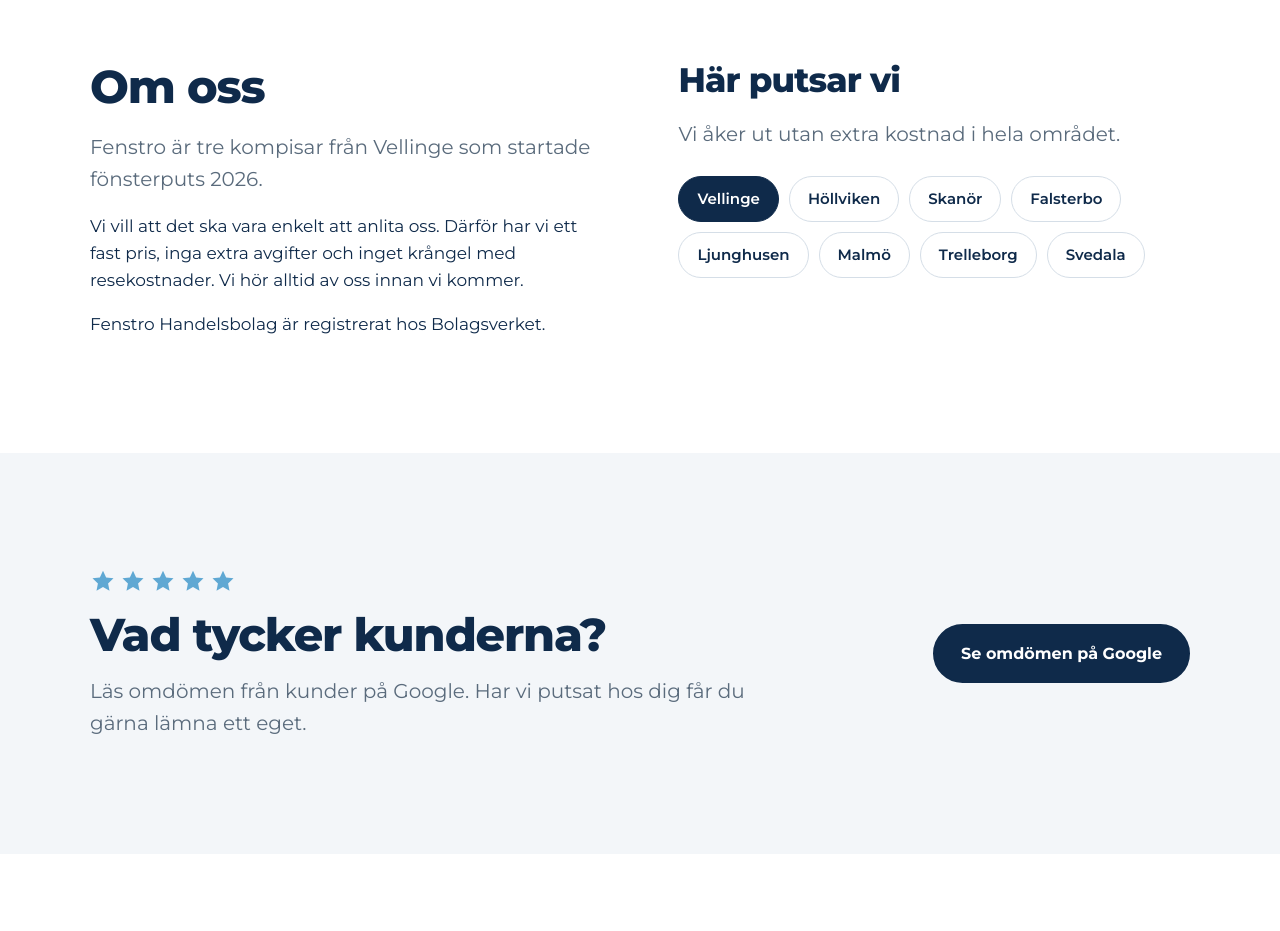
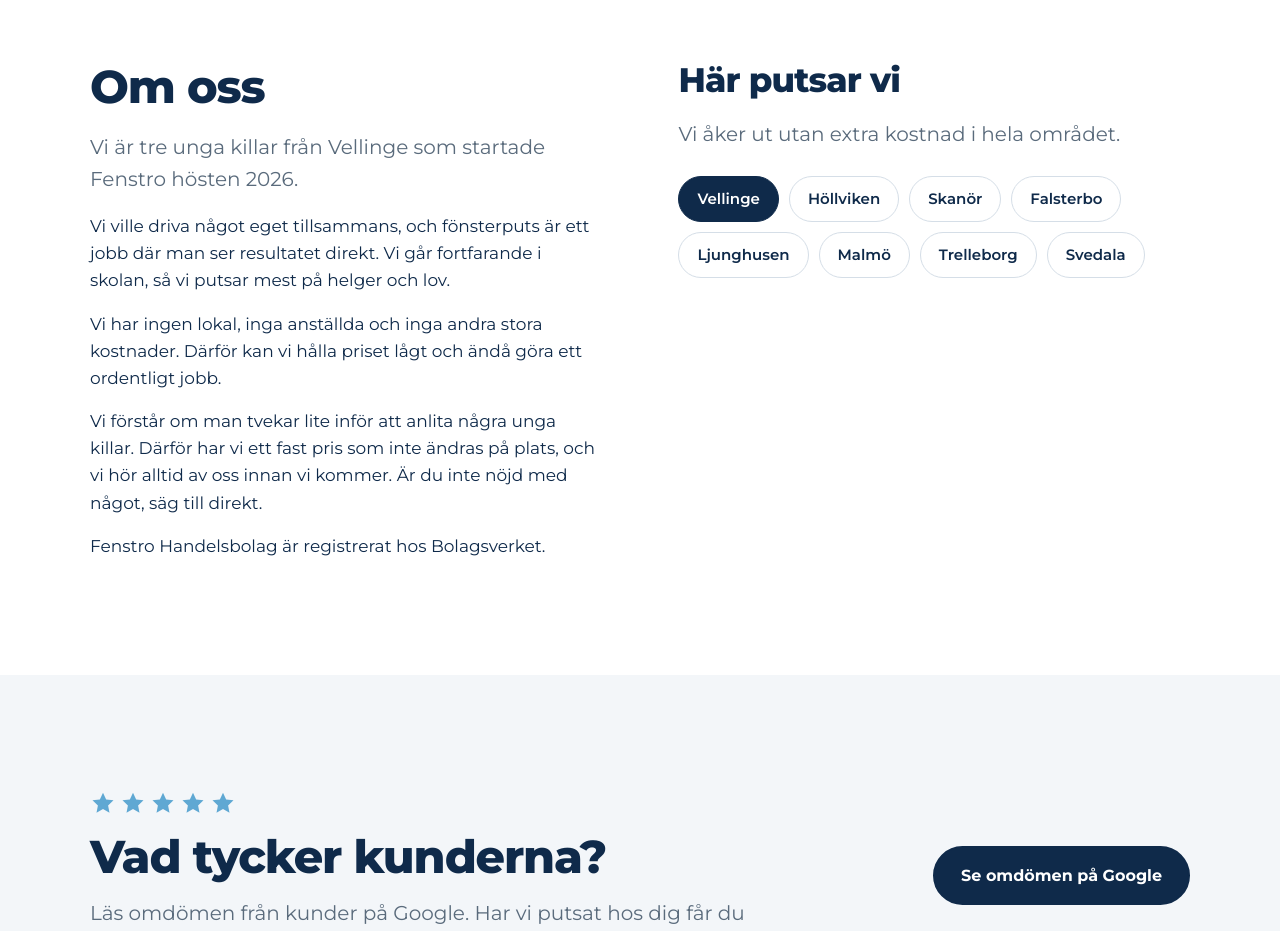
Before and after one commit to FenstroFonster/fenstro, a plain HTML site: page index.html in a window 1280 px wide. Shown: the part 5320-6251 px from the top of the page. Drawn offline with Linux system fonts and the light colour scheme.

Commit message:
Mer personlig text under Om oss
Co-Authored-By: Claude Opus 5.5 <noreply@anthropic.com>
Claude-Session: https://claude.ai/code/session_01EsbUesUXdsR4eHvfDW1DL5

```diff
--- a/index.html
+++ b/index.html
@@ -666,8 +666,10 @@ button{font:inherit;color:inherit}
     <div class="wrap two">
       <div>
         <h2 id="om-rubrik">Om oss</h2>
-        <p class="lead">Fenstro är tre kompisar från Vellinge som startade fönsterputs 2026.</p>
-        <p style="margin-top:18px">Vi vill att det ska vara enkelt att anlita oss. Därför har vi ett fast pris, inga extra avgifter och inget krångel med resekostnader. Vi hör alltid av oss innan vi kommer.</p>
+        <p class="lead">Vi är tre unga killar från Vellinge som startade Fenstro hösten 2026.</p>
+        <p style="margin-top:18px">Vi ville driva något eget tillsammans, och fönsterputs är ett jobb där man ser resultatet direkt. Vi går fortfarande i skolan, så vi putsar mest på helger och lov.</p>
+        <p>Vi har ingen lokal, inga anställda och inga andra stora kostnader. Därför kan vi hålla priset lågt och ändå göra ett ordentligt jobb.</p>
+        <p>Vi förstår om man tvekar lite inför att anlita några unga killar. Därför har vi ett fast pris som inte ändras på plats, och vi hör alltid av oss innan vi kommer. Är du inte nöjd med något, säg till direkt.</p>
         <p>Fenstro Handelsbolag är registrerat hos Bolagsverket.</p>
       </div>
       <div>
```
